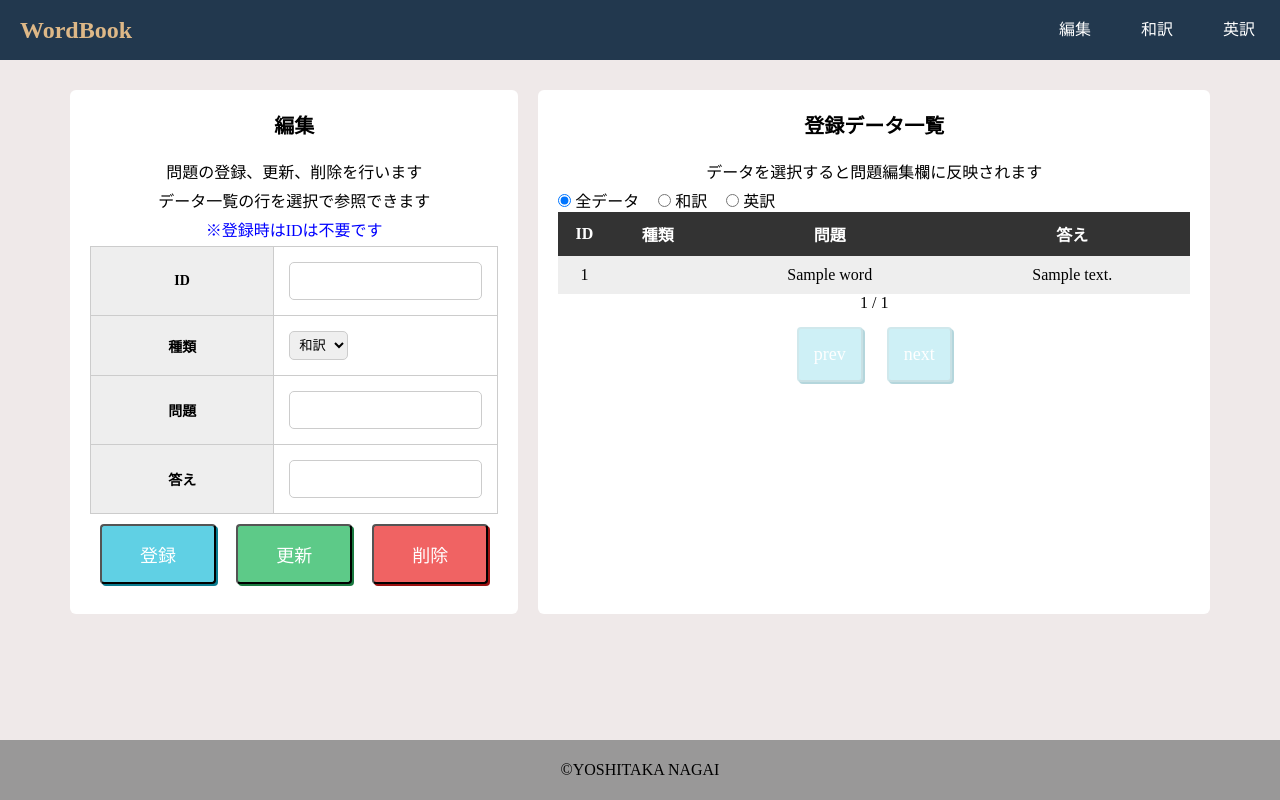
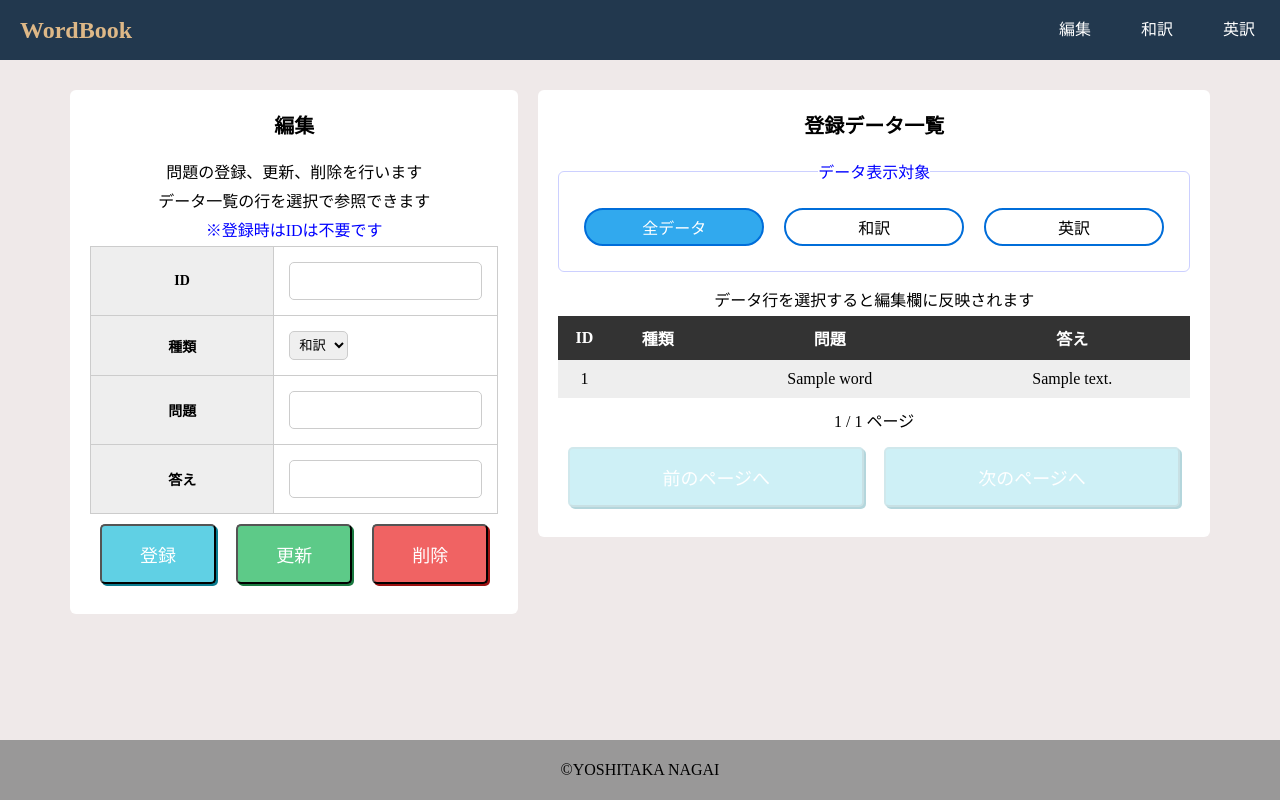
Before and after one commit to yoshitaka7144/WordBook, a PHP site: page /edit.php in a window 1280 px wide. Run offline with PHP 8.4, Linux system fonts and the light colour scheme; tables that the repository leaves empty or names only in its code hold one stand-in row (values such as "Sample post").

Commit message:
データ一覧表示画面デザイン修正

```diff
--- a/config.php
+++ b/config.php
@@ -10,7 +10,7 @@
 define("PAGE_TYPE_ERROR", -1);
 define("PAGE_TYPE_CONFIRM", 1);
 
-define("MAX_TABLE_ROW_COUNT", 5);
+define("MAX_TABLE_ROW_COUNT", 7);
 
 define("SELECT_TYPE_ALL","all");
 
--- a/css/style.css
+++ b/css/style.css
@@ -226,7 +226,7 @@
   margin: 10px;
   color: white;
   display: inline-block;
-  border-radius: 4px;
+  border-radius: 5px;
 }
 
 .btn:hover {
@@ -279,6 +279,7 @@
 
 .edit-input {
   width: 40%;
+  height: 100%;
   background-color: white;
   padding: 20px;
   margin: 10px;
@@ -333,6 +334,7 @@
 
 .edit-confirm {
   width: 70%;
+  height: 100%;
   background-color: white;
   padding: 20px;
   margin: 10px;
@@ -343,7 +345,7 @@
 .confirm-table {
   width: 50%;
   border-collapse: collapse;
-  margin: 0 auto;
+  margin: 15px auto;
 }
 
 .confirm-table th,
@@ -366,6 +368,7 @@
 
 .edit-table {
   width: 60%;
+  height: 100%;
   background-color: white;
   padding: 20px;
   margin: 10px;
@@ -376,14 +379,17 @@
 #data-table {
   width: 100%;
   border-collapse: collapse;
-  white-space: nowrap;
+  font-size: 16px;
+}
+
+#data-table tbody tr {
+  cursor: pointer;
 }
 
 #data-table th,
 #data-table td {
   padding: 10px 0;
   text-align: center;
-  vertical-align: middle;
 }
 
 #data-table tr:nth-child(odd) {
@@ -395,16 +401,60 @@
   background: #333333;
 }
 
-.selected-row {
-  background-color: #95aef8 !important;
+#data-table .selected-row {
+  background-color: #134fff !important;
+  color: white;
 }
 
-.radio {
-  text-align: left;
+.radio-fieldset {
+  margin: 15px 0;
+  padding: 15px;
+  border: solid 1px #0018ff33;
+  border-radius: 6px;
+  display: -webkit-box;
+  display: -ms-flexbox;
+  display: flex;
+  -webkit-box-align: center;
+      -ms-flex-align: center;
+          align-items: center;
+  -webkit-box-pack: center;
+      -ms-flex-pack: center;
+          justify-content: center;
 }
 
-.radio .radio-label {
-  margin-right: 15px;
+.radio-fieldset legend {
+  font-size: 16px;
+  color: #0000ff;
+  text-align: center;
+}
+
+.radio-fieldset input[type="radio"] {
+  display: none;
+}
+
+.radio-fieldset input[type="radio"]:checked + .radio-label {
+  background: #31a9ee;
+  color: #ffffff;
+}
+
+.radio-fieldset .radio-label {
+  display: inline-block;
+  font-size: 16px;
+  margin: 10px;
+  border: 2px solid #006dd9;
+  border-radius: 20px;
+  width: 30%;
+  padding: 5px;
+  cursor: pointer;
+  text-align: center;
+}
+
+.radio-fieldset .radio-label:hover {
+  background-color: #e2edf9;
+}
+
+.pagination {
+  margin-top: 10px;
 }
 
 .quiz {
@@ -478,5 +528,21 @@
   .btn-small {
     width: 60%;
   }
+  .radio-fieldset {
+    -webkit-box-orient: vertical;
+    -webkit-box-direction: normal;
+        -ms-flex-direction: column;
+            flex-direction: column;
+  }
+  .radio-fieldset legend {
+    font-size: 14px;
+  }
+  .radio-fieldset .radio-label {
+    font-size: 14px;
+    width: 70%;
+  }
+  #data-table {
+    font-size: 14px;
+  }
 }
 /*# sourceMappingURL=style.css.map */
--- a/edit.php
+++ b/edit.php
@@ -69,7 +69,7 @@
     <div class="main-contents">
       <?php if ($pageType === PAGE_TYPE_CONFIRM) : ?>
         <div class="edit-confirm">
-          <p class="title"><?=h($registType)?>：内容確認</p>
+          <p class="title"><?= h($registType) ?>：内容確認</p>
           <table class="confirm-table">
             <?php if ($registType !== REGIST_TYPE_CREATE) : ?>
               <tr>
@@ -90,6 +90,7 @@
               <td><?= h($inputAnswer) ?></td>
             </tr>
           </table>
+          <p class="message">上記の内容で<?= h($registType) ?>処理を行います</p>
           <div class="btn-wrapper">
             <form action="" method="post">
               <input class="btn btn-gray" type="submit" value="戻る">
@@ -157,15 +158,16 @@
         </div>
         <div class="edit-table">
           <p class="title">登録データ一覧</p>
-          <p class="message">データを選択すると問題編集欄に反映されます</p>
-          <div class="radio">
+          <fieldset class="radio-fieldset">
+            <legend>データ表示対象</legend>
             <input id="radio-all" name="radio" type="radio" value="all" checked>
             <label for="radio-all" class="radio-label">全データ</label>
             <input id="radio-japanese" name="radio" type="radio" value="和訳">
             <label for="radio-japanese" class="radio-label">和訳</label>
             <input id="radio-English" name="radio" type="radio" value="英訳">
             <label for="radio-English" class="radio-label">英訳</label>
-          </div>
+          </fieldset>
+          <p class="message">データ行を選択すると編集欄に反映されます</p>
           <?php if (!empty($dbErrorMessage)) : ?>
             <p class="error-message"><?= DB_ERROR_MESSAGE ?></p>
             <p class="message"><?= $dbErrorMessage ?></p>
@@ -191,9 +193,11 @@
               </tbody>
             </table>
             <div class="pagination">
-              <p class="message"><span id="current-page">1</span> / <span id="max-page"><?php echo $maxPage ?></span></p>
-              <input class="btn btn-blue" id="btn-prev" type="button" value="prev" disabled>
-              <input class="btn btn-blue" id="btn-next" type="button" value="next" <?php echo (int)$maxPage === 1 ? "disabled" : "" ?>>
+              <p class="message"><span id="current-page">1</span> / <span id="max-page"><?php echo $maxPage ?></span> ページ</p>
+              <div class="btn-wrapper">
+                <input class="btn btn-blue btn-normal" id="btn-prev" type="button" value="前のページへ" disabled>
+                <input class="btn btn-blue btn-normal" id="btn-next" type="button" value="次のページへ" <?php echo (int)$maxPage === 1 ? "disabled" : "" ?>>
+              </div>
             </div>
           <?php endif ?>
         </div>
--- a/scss/style.scss
+++ b/scss/style.scss
@@ -188,7 +188,7 @@
   margin: 10px;
   color: white;
   display: inline-block;
-  border-radius: 4px;
+  border-radius: 5px;
   &:hover {
     opacity: 0.8;
   }
@@ -233,6 +233,7 @@
 
 .edit-input {
   width: 40%;
+  height: 100%;
   background-color: white;
   padding: 20px;
   margin: 10px;
@@ -269,14 +270,14 @@
     width: 55%;
   }
 
-  .form-text{
+  .form-text {
     width: 100%;
     padding: 10px;
     border-radius: 5px;
     border: 1px solid #ccc;
   }
 
-  .form-select{
+  .form-select {
     padding: 5px;
     border: 1px solid #ccc;
     border-radius: 5px;
@@ -285,6 +286,7 @@
 
 .edit-confirm {
   width: 70%;
+  height: 100%;
   background-color: white;
   padding: 20px;
   margin: 10px;
@@ -292,10 +294,10 @@
   text-align: center;
 }
 
-.confirm-table{
+.confirm-table {
   width: 50%;
   border-collapse: collapse;
-  margin: 0 auto;
+  margin: 15px auto;
 
   th,
   td {
@@ -318,6 +320,7 @@
 
 .edit-table {
   width: 60%;
+  height: 100%;
   background-color: white;
   padding: 20px;
   margin: 10px;
@@ -328,12 +331,16 @@
 #data-table {
   width: 100%;
   border-collapse: collapse;
-  white-space: nowrap;
+  font-size: 16px;
+
+  tbody tr {
+    cursor: pointer;
+  }
+
   th,
   td {
     padding: 10px 0;
     text-align: center;
-    vertical-align: middle;
   }
 
   tr:nth-child(odd) {
@@ -344,17 +351,56 @@
     color: #fff;
     background: rgb(51, 51, 51);
   }
+
+  .selected-row {
+    background-color: #134fff !important;
+    color: white;
+  }
 }
 
-.selected-row {
-  background-color: rgb(149, 174, 248) !important;
+.radio-fieldset {
+  margin: 15px 0;
+  padding: 15px;
+  border: solid 1px #0018ff33;
+  border-radius: 6px;
+  display: flex;
+  align-items: center;
+  justify-content: center;
+
+  legend {
+    font-size: 16px;
+    color: #0000ff;
+    text-align: center;
+  }
+
+  input[type="radio"] {
+    display: none;
+  }
+
+  input[type="radio"]:checked + .radio-label {
+    background: #31a9ee;
+    color: #ffffff;
+  }
+
+  .radio-label {
+    display: inline-block;
+    font-size: 16px;
+    margin: 10px;
+    border: 2px solid #006dd9;
+    border-radius: 20px;
+    width: 30%;
+    padding: 5px;
+    cursor: pointer;
+    text-align: center;
+  }
+
+  .radio-label:hover {
+    background-color: #e2edf9;
+  }
 }
 
-.radio {
-  text-align: left;
-  .radio-label {
-    margin-right: 15px;
-  }
+.pagination{
+  margin-top: 10px;
 }
 
 .quiz {
@@ -412,7 +458,7 @@
     width: 100%;
   }
 
-  .confirm-table{
+  .confirm-table {
     width: 100%;
   }
 
@@ -432,4 +478,19 @@
   .btn-small {
     width: 60%;
   }
+
+  .radio-fieldset {
+    flex-direction: column;
+    legend {
+      font-size: 14px;
+    }
+    .radio-label {
+      font-size: 14px;
+      width: 70%;
+    }
+  }
+
+  #data-table{
+    font-size: 14px;
+  }
 }
```
Also changed, not shown: 1 other file.
